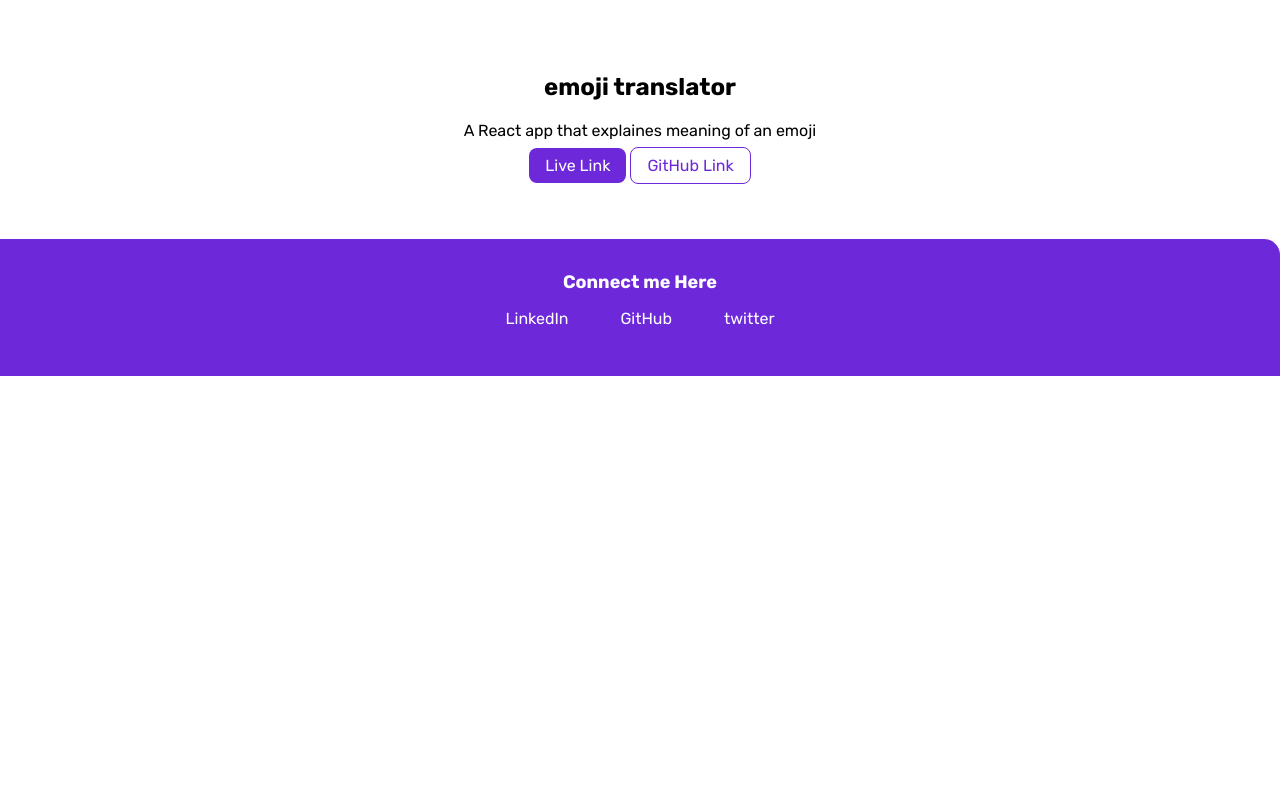
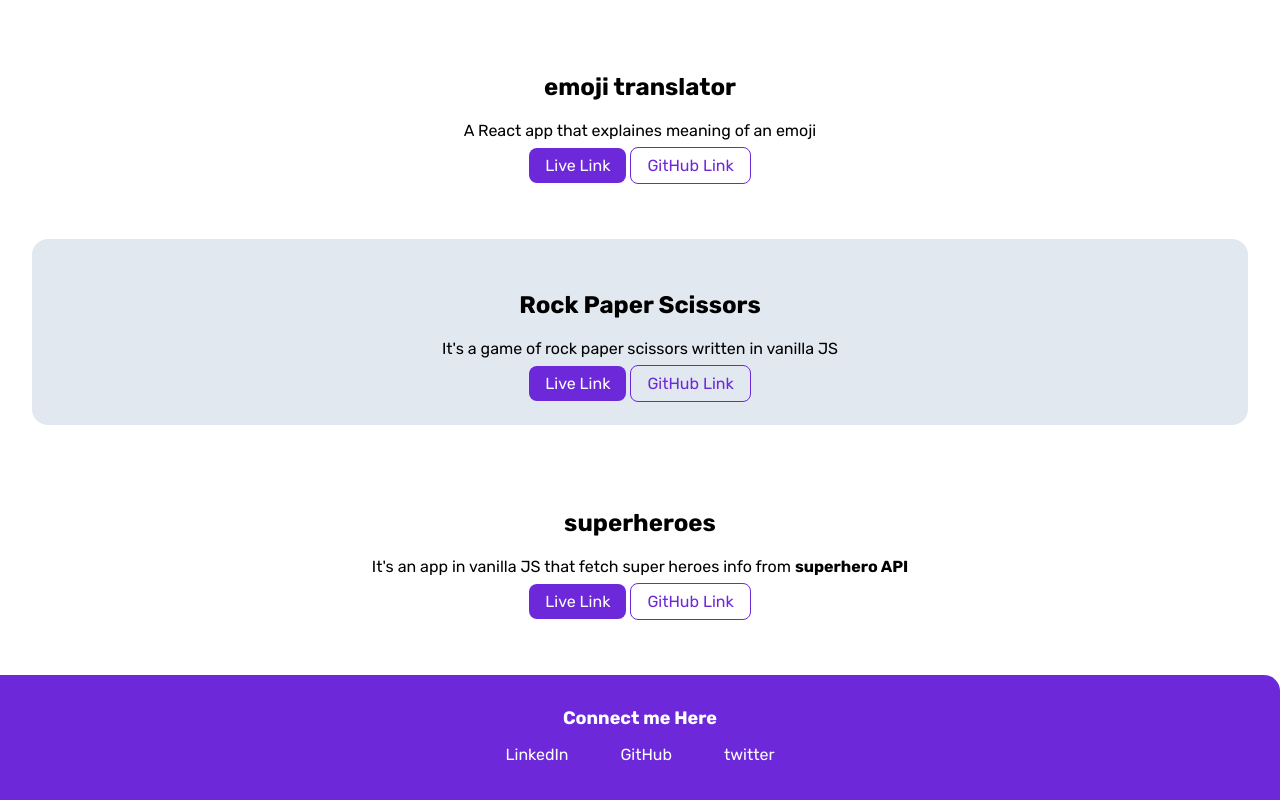
Before and after one commit to Debajit-Paul/Component-library-for-portfolio, a plain HTML site: page projects.html in a window 1280 px wide. Shown: the part 756-1556 px from the top of the page. Before the commit the page ends 1132 px from the top, so only its background shows below. Drawn offline with Linux system fonts and the light colour scheme.

Commit message:
update: add projects

```diff
--- a/projects.html
+++ b/projects.html
@@ -50,6 +50,25 @@
     </section>
 
 
+    <section class="section ow">
+        <div class="container container-center">
+        <h1>Rock Paper Scissors</h1>
+        <p>It's a game of rock paper scissors written in vanilla JS</p>
+        <a class="link link-primary" href="https://rockpaperscissors-games.netlify.app/">Live Link</a>
+        <a class="link link-secondary" href="https://github.com/Debajit-Paul/rock-paper-scissors">GitHub Link</a>
+        </div>
+    </section>
+
+
+    <section class="section">
+        <div class="container container-center">
+        <h1>superheroes</h1>
+        <p>It's an app in vanilla JS that fetch super heroes info from <strong>superhero API</strong> </p></div>
+        <a class="link link-primary" href="https://all-super-heroes.netlify.app/">Live Link</a>
+        <a class="link link-secondary" href="https://github.com/Debajit-Paul/super-heroes">GitHub Link</a>
+    </section>
+
+
     <footer class="footer">
         <div class="footer-header">Connect me Here</div>
         <ul class="list-non-bullet social-links">
```
